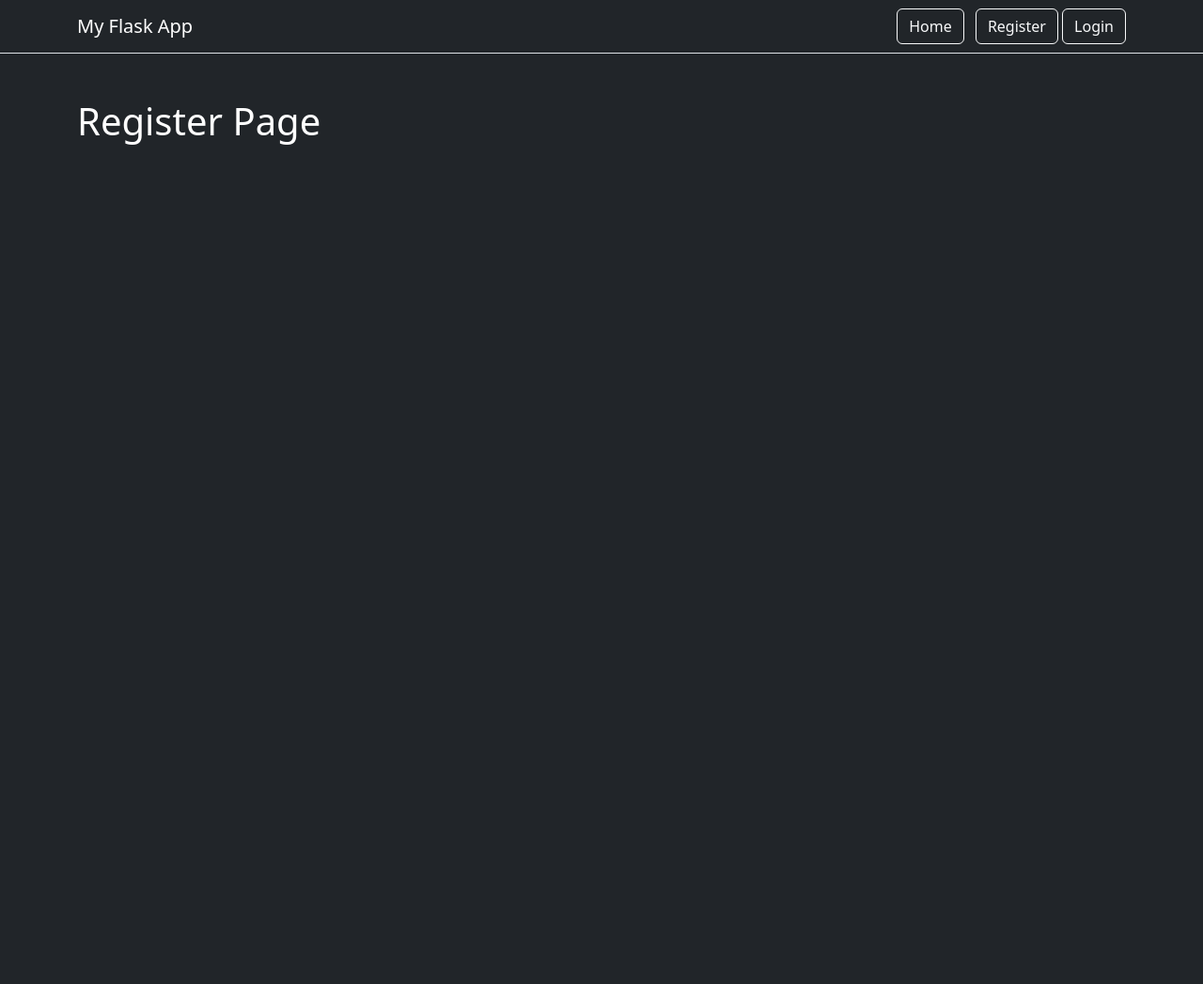
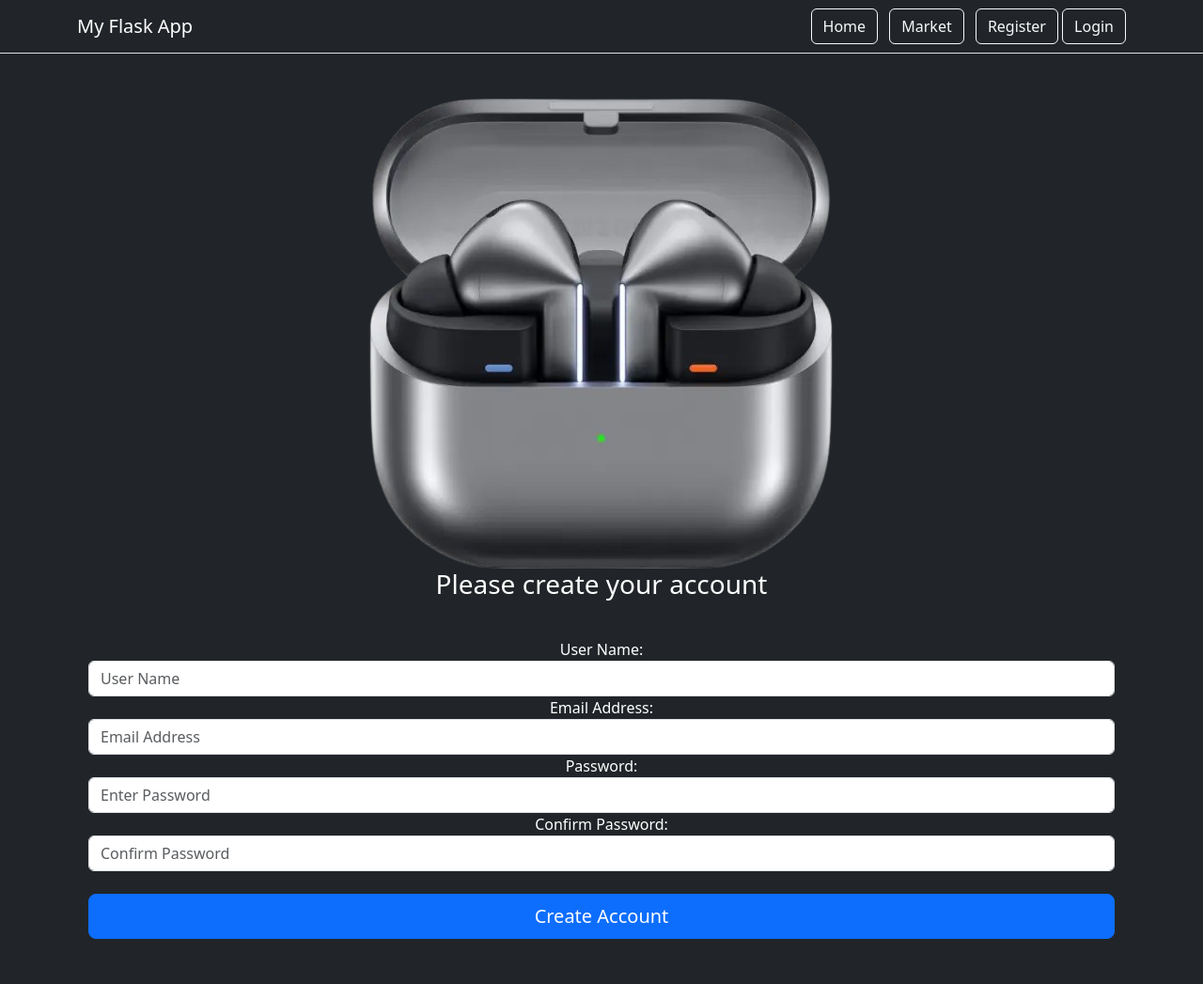
Before and after one commit to OMONDICALMAX/flask-course, a Flask app: page /register in a window 1280 px wide. Shown: the whole page at 94% size. Before the commit the page ends 154 px from the top, so only its background shows below. Run offline with Flask 3, Linux system fonts and the light colour scheme.

Commit message:
interrupted

```diff
--- a/market/forms.py
+++ b/market/forms.py
@@ -2,8 +2,8 @@ from flask_wtf import FlaskForm
 from wtforms import StringField, PasswordField, SubmitField
 
 class RegisterForm(FlaskForm):
-    username = StringField(label='username')
-    email_address = StringField(label='email')
-    password1 = PasswordField(label='password1')
-    password2 = PasswordField(label='password2')
-    submit = SubmitField(label='submit')
+    username = StringField(label='User Name:')
+    email_address = StringField(label='Email Address: ')
+    password1 = PasswordField(label='Password:')
+    password2 = PasswordField(label='Confirm Password:')
+    submit = SubmitField(label='Create Account')
--- a/market/route.py
+++ b/market/route.py
@@ -1,7 +1,8 @@
 from market import app
-from flask import render_template
-from market.module import Item
+from flask import render_template, redirect, url_for
+from market.module import Item, User
 from market.forms import RegisterForm
+from market import db
 
 @app.route('/')
 @app.route('/home')
@@ -19,6 +20,13 @@ def market_page():
 @app.route('/register')
 def register_page():
   form = RegisterForm()
+  if form.validate_on_submit():
+    user_to_create = User( username=form.username,
+                          email_address=form.email_address.data,
+                          password1=form.password1.data)
+    db.session.add(user_to_create)
+    db.session.commit()
+    return redirect(url_for('market_page'))
   return render_template('register.html', form=form)
 
 @app.route('/login')
--- a/market/templates/base.html
+++ b/market/templates/base.html
@@ -35,6 +35,12 @@
                 >
                     Home
                 </a>
+                <a
+                    class="btn btn-outline-light me-2"
+                    href="{{ url_for('market_page') }}"
+                >
+                    Market
+                </a>
 
                 <a
                     class="btn btn-outline-light"
--- a/market/templates/login.html
+++ b/market/templates/login.html
@@ -5,5 +5,5 @@
 {% endblock%}
 
 {% block content %}
-  <h1>Welcome to Login Page</h1>
+  <h1>Login</h1>
 {% endblock %}
--- a/market/templates/register.html
+++ b/market/templates/register.html
@@ -4,5 +4,31 @@ Register Page
 {% endblock %}
 
 {% block content %}
-<h1>Register Page</h1>
+  <body>
+     <div class="container text-center">
+        <img src="{{ url_for('static', filename='images/logo.png') }}"
+             alt="Website Logo">
+        <h1 class="h3 mb-3 font-weight-normal">
+            Please create your account
+        </h1>
+        <br>
+        <form method="post", class="form-register", style="color: white;">
+            {{ form.username.label() }}
+            {{ form.username(class="form-control", placeholder="User Name")}}
+
+            {{ form.email_address.label() }}
+            {{ form.email_address(class="form-control", placeholder="Email Address")}}
+
+            {{ form.password1.label() }}
+            {{ form.password1(class="form-control", placeholder="Enter Password")}}
+
+            {{ form.password2.label() }}
+            {{ form.password2(class="form-control", placeholder="Confirm Password")}}
+
+           <br>
+            {{ form.submit(class="btn btn-lg btn-primary w-100")}}
+        </form>
+     </div>
+  </body>
+
 {% endblock %}
```
Also changed, not shown: static/images/logo.png (added).
